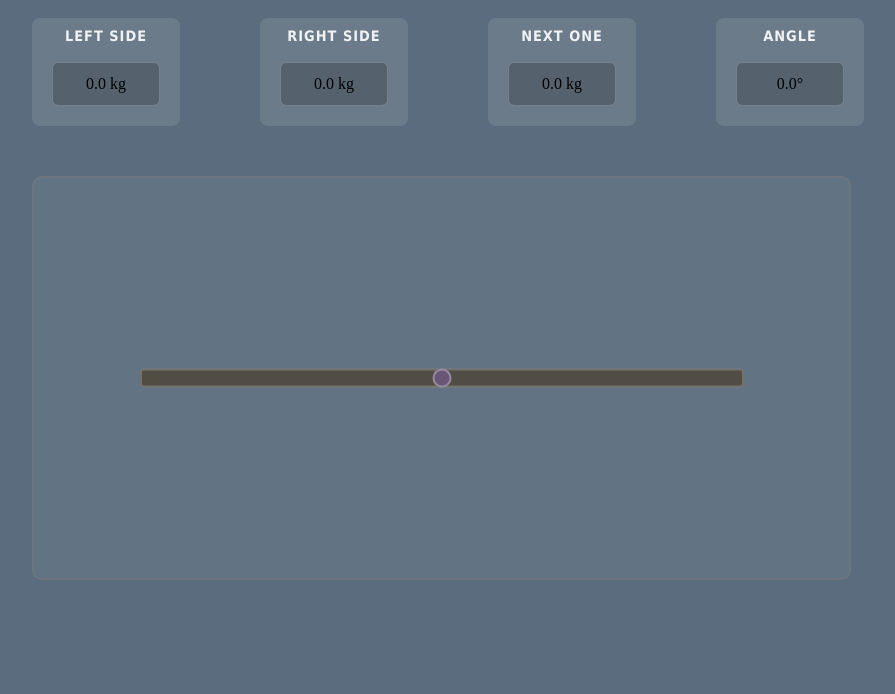
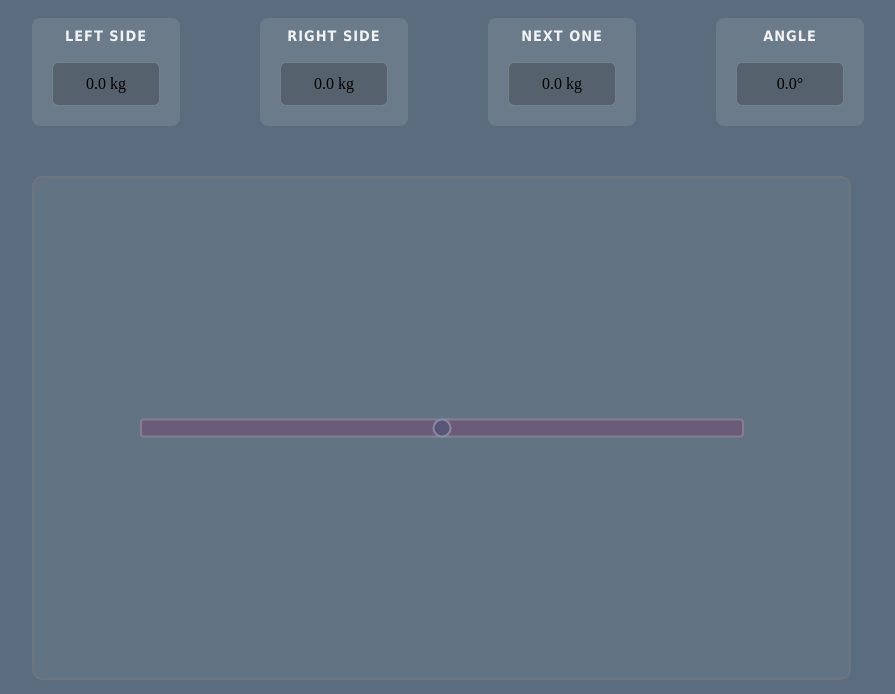
Before and after one commit to ScorpQ/seesaw-simulation-cansin-lale, a plain HTML site: page index.html in a window 1280 px wide. Shown: the part 106-800 px from the top of the page, without its empty margins (192-1087 px from the left). Drawn offline with Linux system fonts and the light colour scheme.

Commit message:
feat: styling remaning part

```diff
--- a/style.css
+++ b/style.css
@@ -57,14 +57,13 @@ body {
 
 .seesaw-sim-wrapper{
     width: 98%;
-    height: 400px;
-    border: 2px solid rgba(137, 122, 122, 0.3);
-    border-radius: 10px;
+    height: 500px;
     position: relative;
     margin-top:  50px;
+    border-radius: 10px;
+    cursor: crosshair;
     background-color: rgba(255, 255, 255, 0.05);
-    overflow: hidden;
-    cursor: crosshair;
+    border: 2px solid rgba(137, 122, 122, 0.3);
 }
 
 .seesaw-bar {
@@ -73,9 +72,8 @@ body {
     left: 50%;
     width: 600px;
     height: 15px;
-    background-color: rgba(80, 74, 62, 0.9);
+    background-color: rgba(107, 87, 120, 0.85);
     transform: translate(-50%, -50%);
-    transform-origin: center;
     border-radius: 4px;
     border: 2px solid rgba(255, 255, 255, 0.2);
     z-index: 1;
@@ -85,16 +83,16 @@ body {
     position: absolute;
     top: 50%;
     left: 50%;
+    z-index: 2;
     width: 15px;
     height: 15px;
     border-radius: 50%;
-    background-color: rgba(107, 87, 120, 0.95);
+    background-color: rgba(88, 87, 120, 0.95);
     border: 2px solid rgba(255, 255, 255, 0.3);
     transform: translate(-50%, -50%);
-    z-index: 2;
 }
 
-.falling-circle {
+.falling-box {
     position: absolute;
     border-radius: 50%;
     border: 2px solid #fff;
@@ -105,14 +103,14 @@ body {
     z-index: 3;
 }
 
-.falling-circle span {
+.falling-box span {
     color: white;
     font-weight: bold;
     font-size: 17px;
     font-family: Arial, sans-serif;
 }
 
-.falling-circle.landed {
+.falling-box.landed {
     z-index: 3;
 }
 
```
